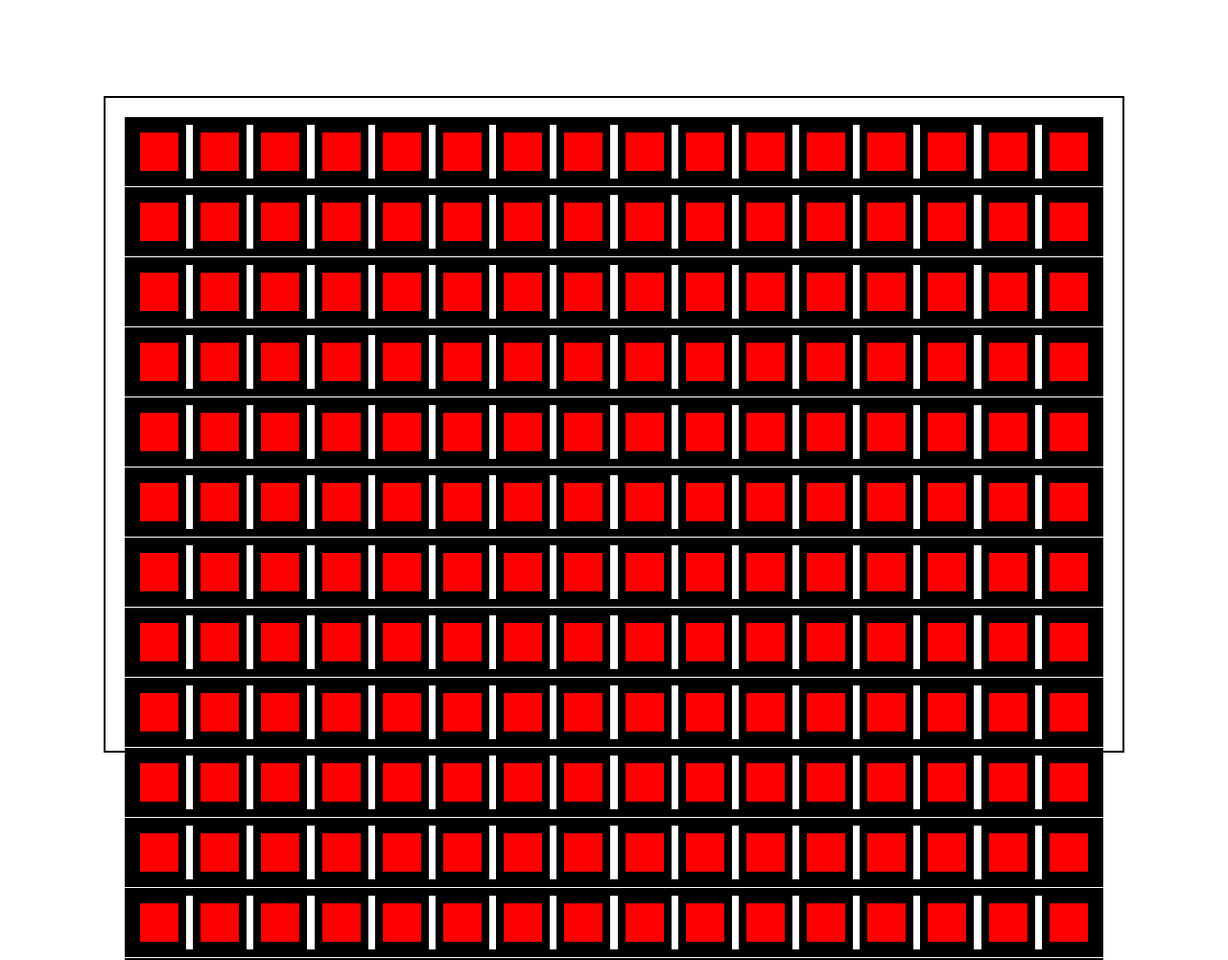
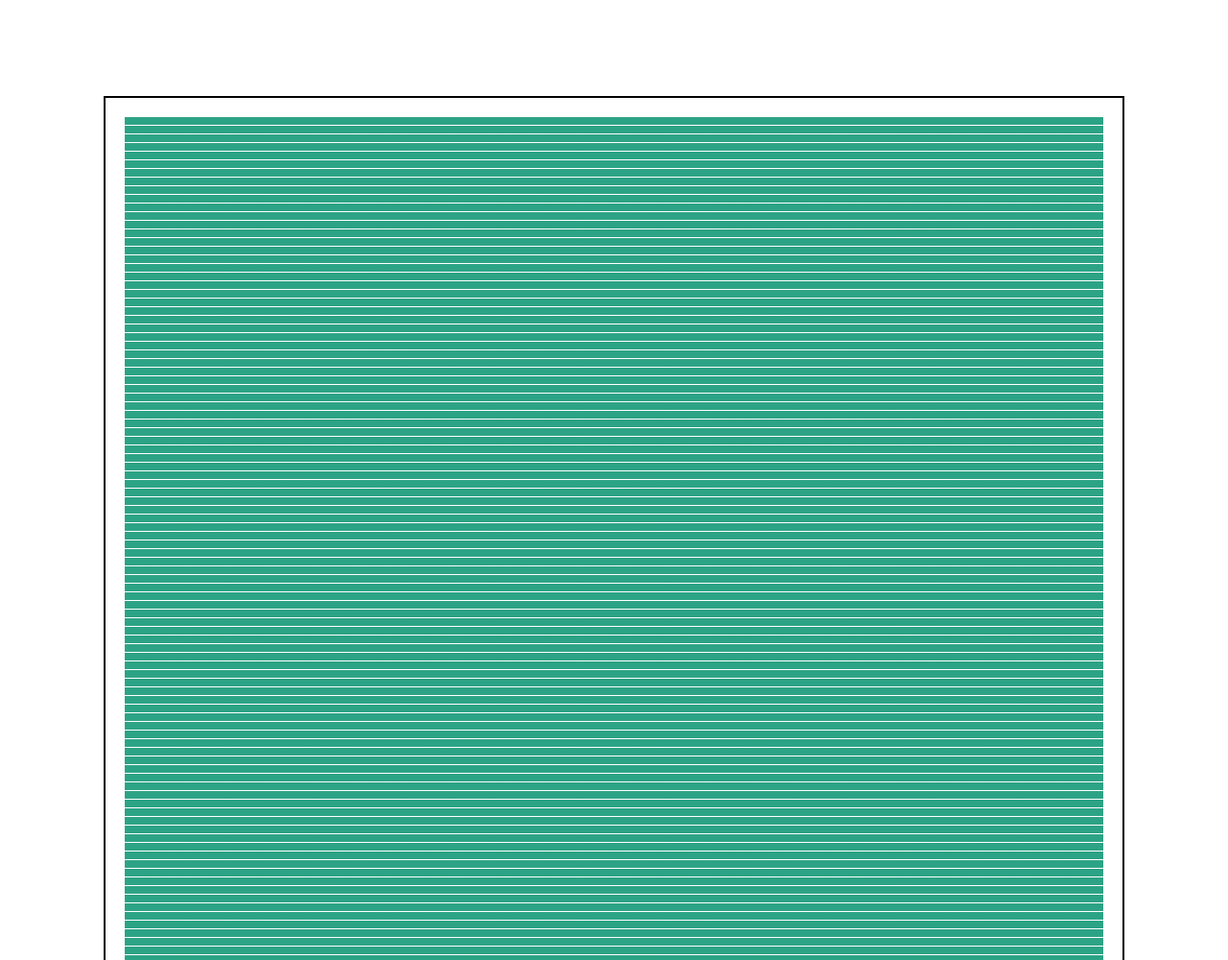
Before and after one commit to nsmuttoo/EtchASketch, a plain HTML site: page index.html in a window 1280 px wide. Shown: the top 1000 px of the page at 96% size. Drawn offline with Linux system fonts and the light colour scheme.

Commit message:
Etch-A-Sketch functionality fully works

```diff
--- a/script.js
+++ b/script.js
@@ -22,4 +22,17 @@ container.appendChild(outerDivList[j])
 }
 }
 
-fillDivList(16)
+var pixels = document.getElementsByClassName("pixel")
+
+function changeColour(){
+    this.style.backgroundColor = "white"
+}
+
+
+
+
+fillDivList(100)
+
+for (var i =0; i<pixels.length; i++){
+    pixels[i].addEventListener("mouseover", changeColour, false)
+}
--- a/style.css
+++ b/style.css
@@ -4,34 +4,35 @@
     padding: 20px;
     border: 2px;
 
-    height: 80vh;
+    height: auto;
 
     border-color: black;
     border-style: solid;
     display: flex;
-    justify-content:space-evenly;
+    justify-content:space-around;
     flex-wrap: wrap;
     gap: 1px;
 }
 
 .pixel{
     flex: auto  ;
-    border: black;
-    border: 1vh;
-    border-style: solid;
-    width: 5vh;
-    height: 5vh;
-    max-width: 5vh;
-    max-height: 5vh;
+
+  min-height: 1vh;
+  min-width: 1vh;
+
+
+
     font-size: 1px;
-    background-color: red;
+    background-color: #2da385;
+    margin:0;
 }
 
 .pixelBox{
     display: flex;
-    justify-content: space-between;
+    justify-content: space-around;
     flex: auto;
-    border: red;
-    border: 1vh;
-    border-style: solid;
+
+    margin: 0;
+
+
 }
```
